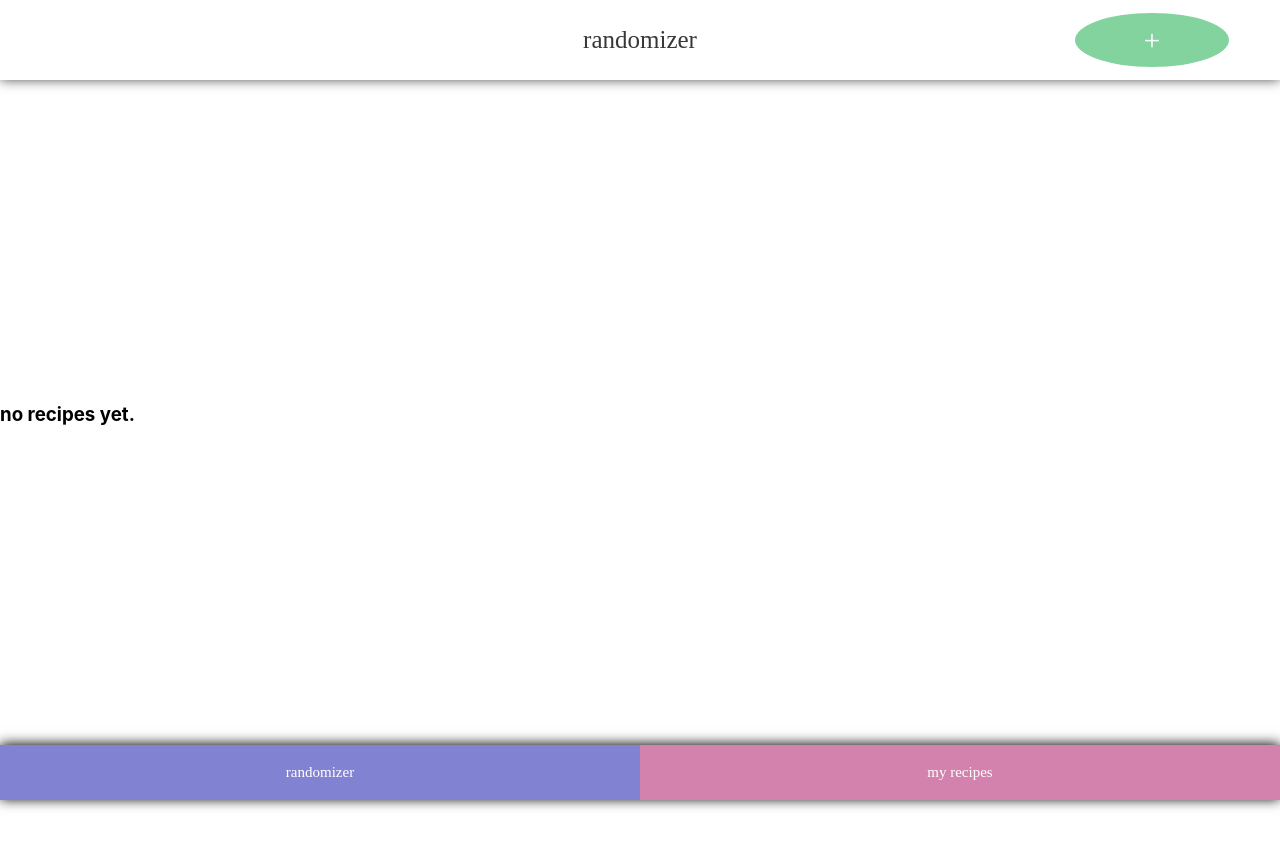
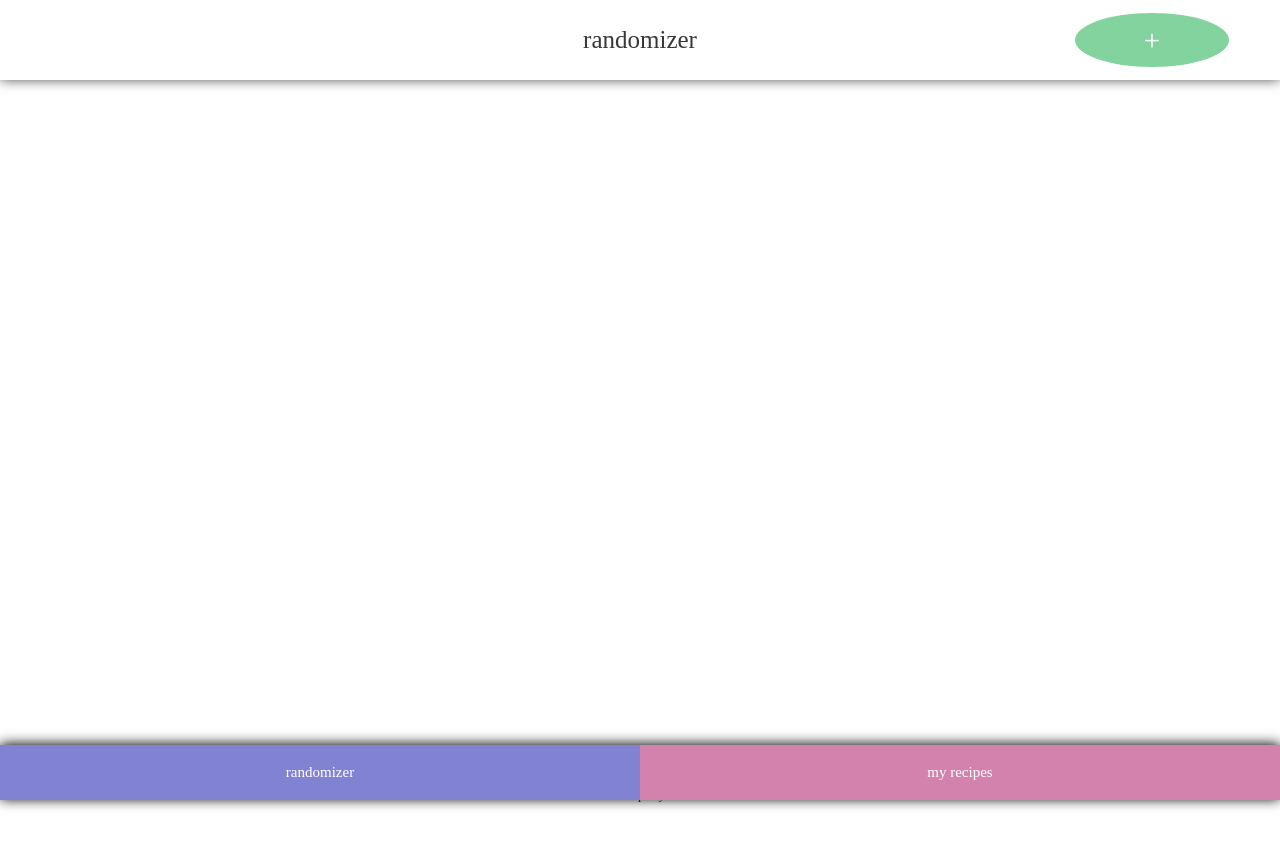
Before and after one commit to vickybremer/Rezeptbuch, a React (Create React App) app in the folder rezeptbuch/: page / in a window 1280 px wide. Both pictures are taken after a click on the button "randomizer". Shown: the top 848 px of the page. Before the commit the page ends 800 px from the top, so only its background shows below. Built offline with nearby package versions, Linux system fonts and the light colour scheme.

Commit message:
Fragen und .css

```diff
--- a/rezeptbuch/src/components/fullRecipe/fullRecipe.module.css
+++ b/rezeptbuch/src/components/fullRecipe/fullRecipe.module.css
@@ -12,7 +12,7 @@
   color: rgb(56, 56, 56);
   font-size: 13px;
   font-weight: 400;
-  text-transform: lowercase;
+
 }
 
 li {
@@ -30,6 +30,7 @@ li {
   font-size: 13px;
   font-weight: 400;
   text-transform: lowercase;
+
 }
 
 .infoBox #stepsStyling {
--- a/rezeptbuch/src/components/randomizer/Randomizer.module.css
+++ b/rezeptbuch/src/components/randomizer/Randomizer.module.css
@@ -2,3 +2,15 @@
   padding-top: 30%;
   padding-bottom: 85px;
 }
+
+.bla {
+  padding-top: 30%;
+  padding-bottom: 85px;
+
+  text-align: center;
+  font-family: konnect;
+  color: rgb(56, 56, 56);
+  font-size: 13px;
+  font-weight: 400;
+  text-transform: lowercase;
+}
--- a/rezeptbuch/src/components/randomizer/RandomizerButton.js
+++ b/rezeptbuch/src/components/randomizer/RandomizerButton.js
@@ -10,7 +10,7 @@ export default function RandomizerButton() {
   let handleRandomize;
   if (localData === null) {
     localData = [];
-    handleRandomize = <p>no recipes yet.</p>;
+    handleRandomize = <p className={styles.bla} >no recipes yet.</p>;
   } else {
     localData = JSON.parse(localStorage.getItem("recipes"));
     handleRandomize = <button onClick={Randomize}> shuffle </button>;
--- a/rezeptbuch/src/components/recipes/Recipes.module.css
+++ b/rezeptbuch/src/components/recipes/Recipes.module.css
@@ -24,5 +24,5 @@
   color: rgb(56, 56, 56);
   font-size: 15px;
   font-weight: 400;
-  text-transform: lowercase;
+
 }
```
Also changed, not shown: 1 other file (tests, documents, lock files or other folders).
